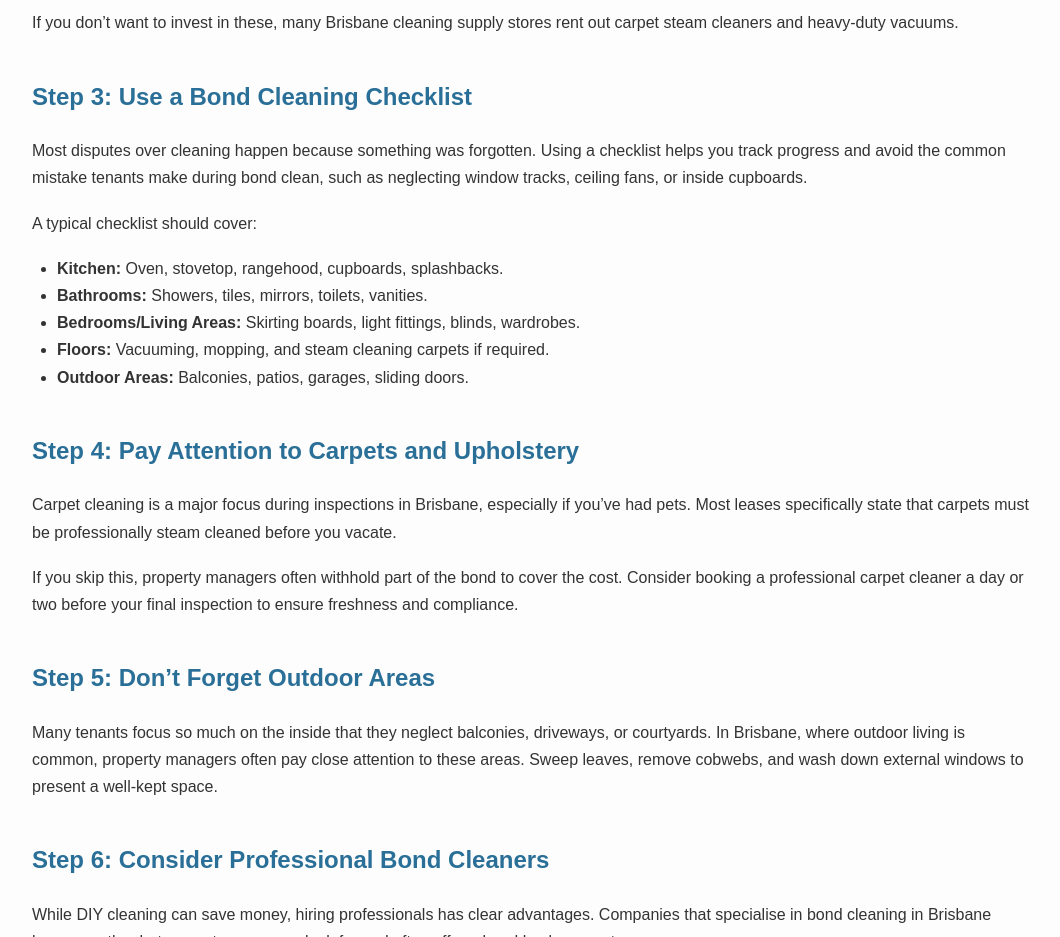
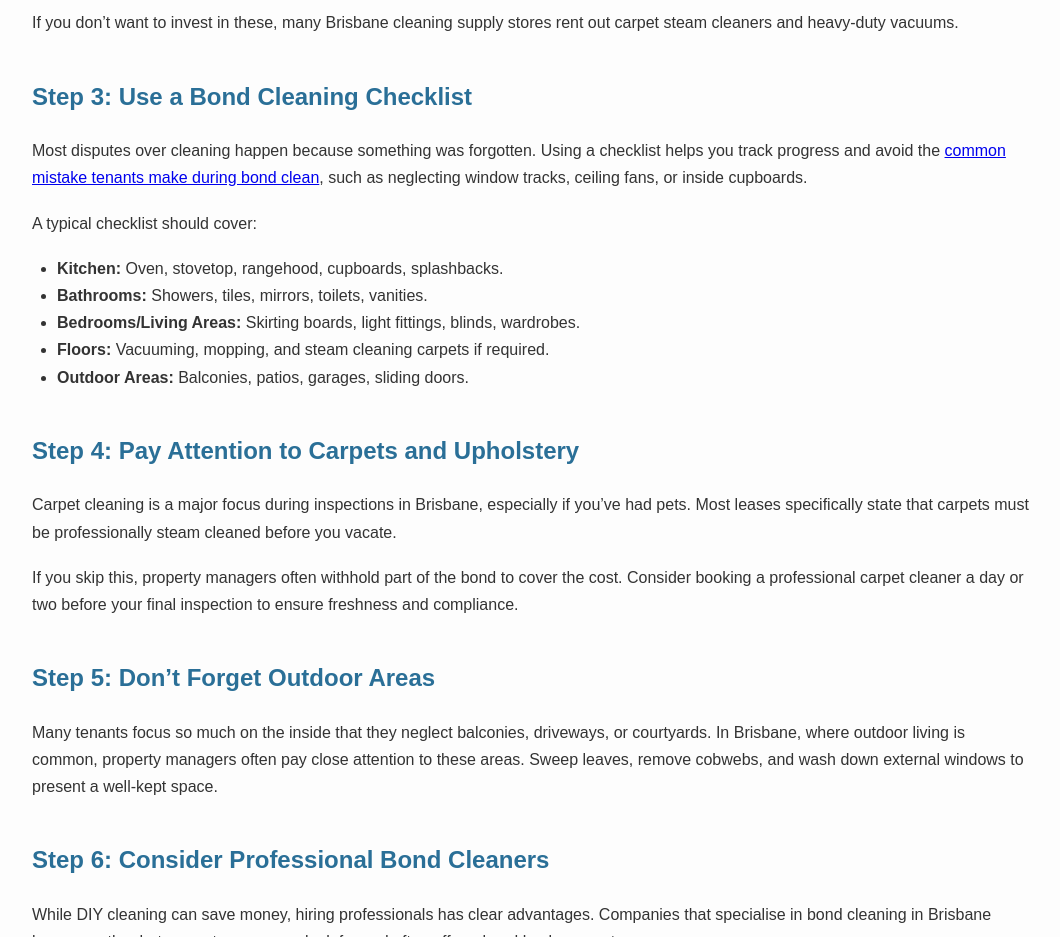
Before and after one commit to qldbondcleaningservice/how-tenants-can-prepare-for-end-of-lease-cleaning-in-brisbane, a plain HTML site: page index.html in a window 1280 px wide. Shown: the part 1280-2217 px from the top of the page, without its empty margins (108-1168 px from the left). Drawn offline with Linux system fonts and the light colour scheme.

Commit message:
Update index.html

```diff
--- a/index.html
+++ b/index.html
@@ -88,7 +88,7 @@
     <p>If you don’t want to invest in these, many Brisbane cleaning supply stores rent out carpet steam cleaners and heavy-duty vacuums.</p>
 
     <h2>Step 3: Use a Bond Cleaning Checklist</h2>
-    <p>Most disputes over cleaning happen because something was forgotten. Using a checklist helps you track progress and avoid the common mistake tenants make during bond clean, such as neglecting window tracks, ceiling fans, or inside cupboards.</p>
+    <p>Most disputes over cleaning happen because something was forgotten. Using a checklist helps you track progress and avoid the <a href="https://common-mistakes-brisbane-tenants-make.onrender.com/">common mistake tenants make during bond clean</a>, such as neglecting window tracks, ceiling fans, or inside cupboards.</p>
     <p>A typical checklist should cover:</p>
     <ul>
       <li><strong>Kitchen:</strong> Oven, stovetop, rangehood, cupboards, splashbacks.</li>
```
